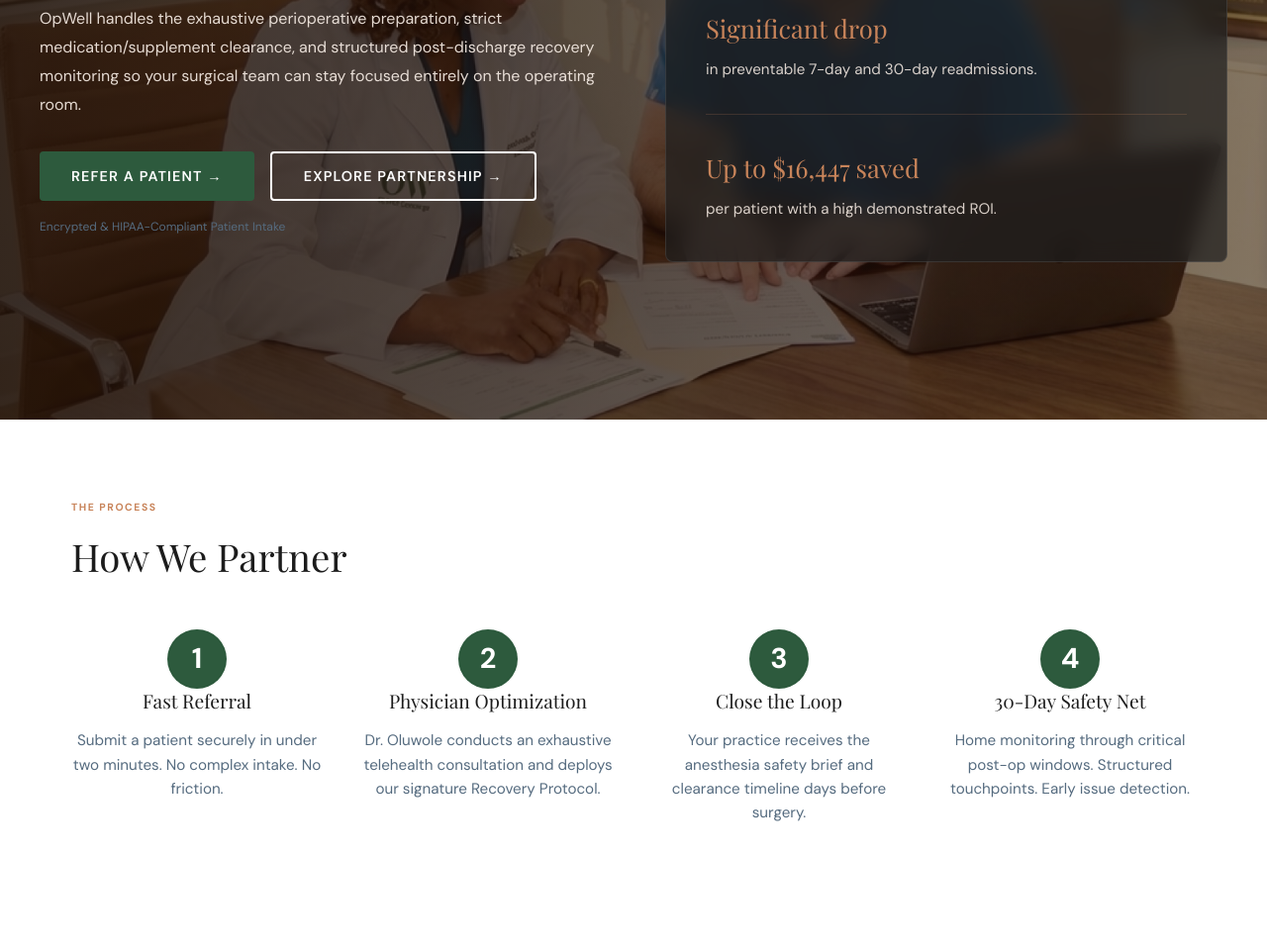
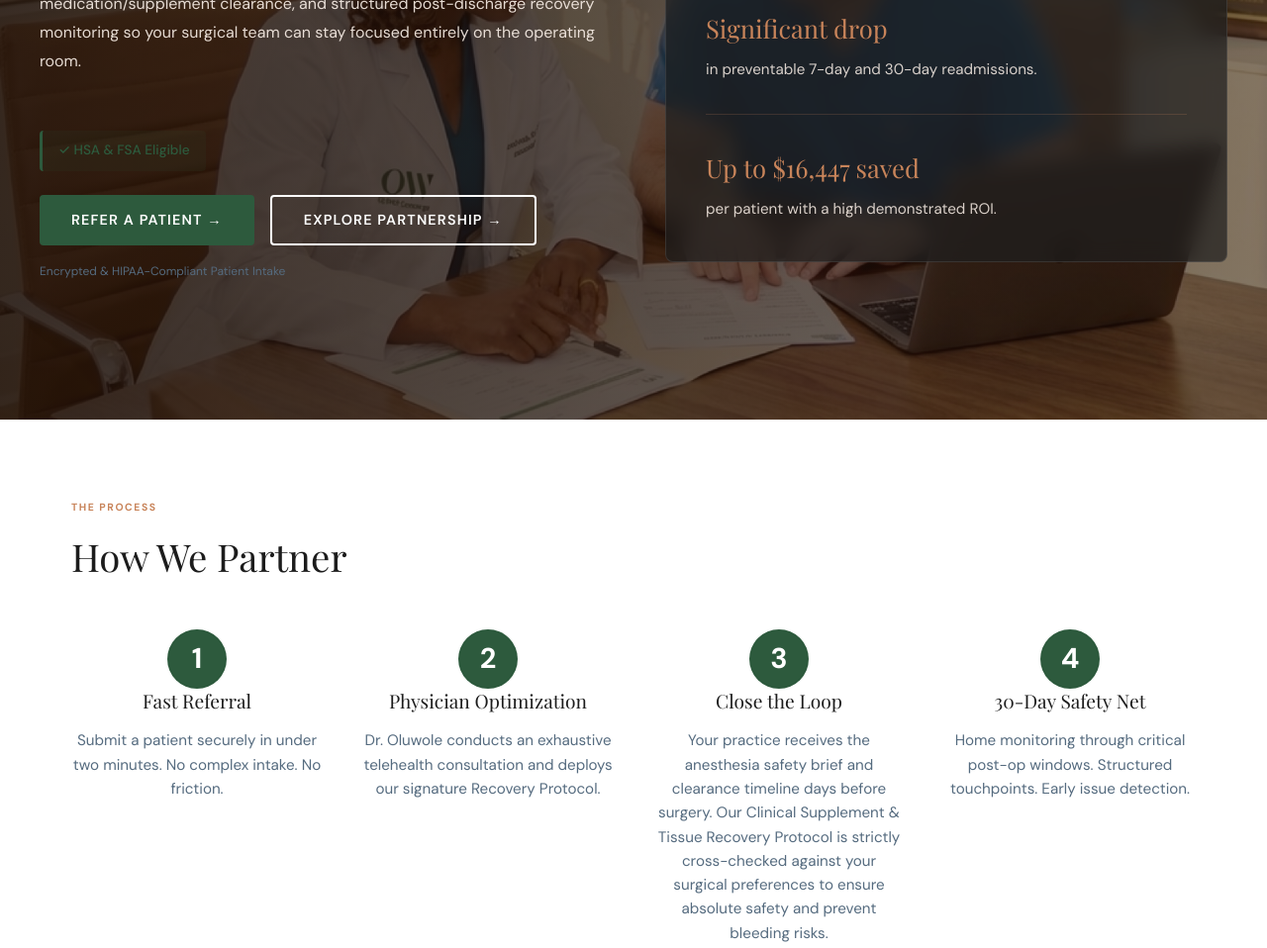
Before and after one commit to ornellaolu/OpWell-Concierge-, a website: page provider.html in a window 1280 px wide. Shown: the part 440-1398 px from the top of the page at 99% size. Drawn offline with nearby package versions, Linux system fonts and the light colour scheme.

Commit message:
Update Step 3 copy to emphasize protocol safety cross-check; add HSA/FSA eligibility badge to hero section

```diff
--- a/provider.html
+++ b/provider.html
@@ -523,6 +523,9 @@
         <div class="section-tag">For Providers</div>
         <h1>Protect Your OR Timeline. Secure Your Recovery Windows.</h1>
         <p>OpWell handles the exhaustive perioperative preparation, strict medication/supplement clearance, and structured post-discharge recovery monitoring so your surgical team can stay focused entirely on the operating room.</p>
+        <div style="display: inline-block; background: rgba(45,90,61,0.1); border-left: 3px solid var(--sage); padding: 0.5rem 1rem; border-radius: 4px; margin: 1.5rem 0;">
+          <p style="font-size: 0.85rem; color: var(--sage); margin: 0; font-weight: 500;">✓ HSA & FSA Eligible</p>
+        </div>
         <div class="hero-buttons">
           <button class="btn btn-primary" onclick="scrollToForm('referral')">Refer a Patient →</button>
           <button class="btn btn-secondary" onclick="document.querySelector('.workflow-section').scrollIntoView({behavior: 'smooth'})">Explore Partnership →</button>
@@ -621,7 +624,7 @@
         <div class="workflow-step">
           <div class="step-number">3</div>
           <h3>Close the Loop</h3>
-          <p>Your practice receives the anesthesia safety brief and clearance timeline days before surgery.</p>
+          <p>Your practice receives the anesthesia safety brief and clearance timeline days before surgery. Our Clinical Supplement & Tissue Recovery Protocol is strictly cross-checked against your surgical preferences to ensure absolute safety and prevent bleeding risks.</p>
         </div>
         <div class="workflow-step">
           <div class="step-number">4</div>
```
